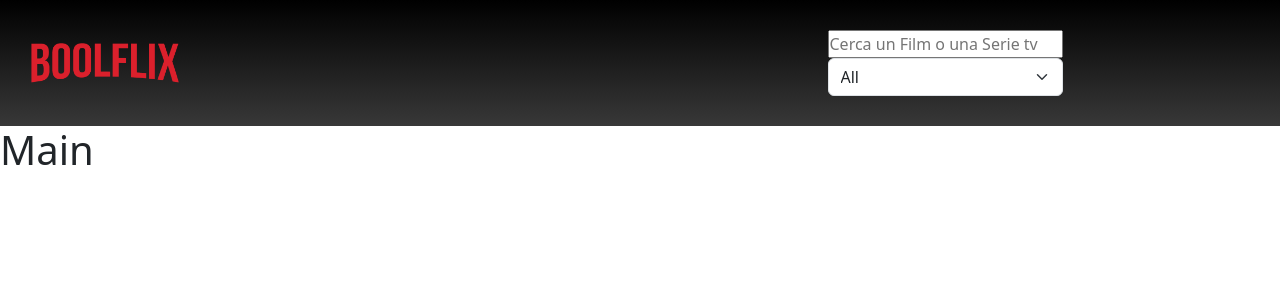
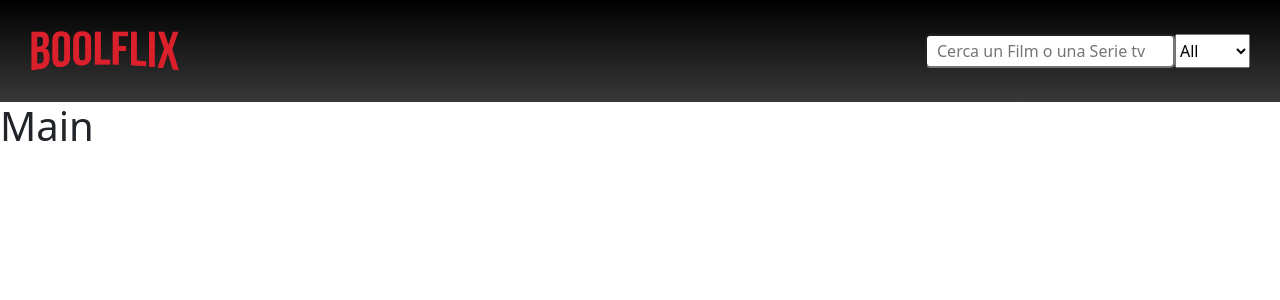
Before and after one commit to GiacWebDev/vite-boolflix, a Vue app: page / in a window 1280 px wide. Shown: the top 300 px of the page. Built offline with nearby package versions, Linux system fonts and the light colour scheme.

Commit message:
[edit] searchbar.vue

```diff
--- a/src/components/Header.vue
+++ b/src/components/Header.vue
@@ -43,11 +43,6 @@ header {
   ._container {
     width: 100%;
   }
-  input {
-    width: 250px;
-    padding: 3px 10px;
-    border-radius: 5px;
-  }
 }
 
 </style>
--- a/src/components/partials/SearchBar.vue
+++ b/src/components/partials/SearchBar.vue
@@ -8,13 +8,13 @@ export default {
 
 <template>
 
-  <div>
+  <div class="col d-flex justify-content-end">
     <input
     type="search"
     placeholder="Cerca un Film o una Serie tv"
     @keyup.enter="searchMovies"
     >
-      <select class="form-select" aria-label="Default select example">
+    <select class="form" aria-label="Default select example">
       <option value="1">All</option>
       <option value="2">Movies</option>
       <option value="3">Series</option>
@@ -26,6 +26,12 @@ export default {
 
 
 
-<style>
+<style lang="scss" scoped>
+
+  input {
+    width: 250px;
+    padding: 3px 10px;
+    border-radius: 5px;
+  }
 
 </style>
```
Lines whose indentation alone changed are shown as unchanged.
